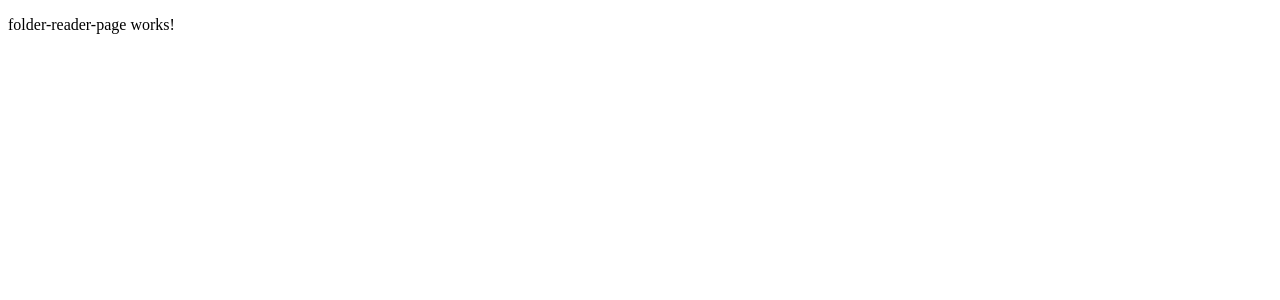
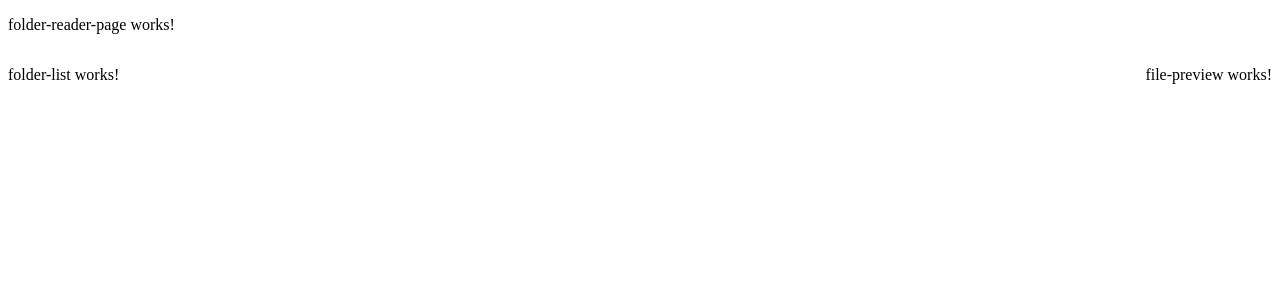
Before and after one commit to GitBrainsStudio/DocumentExplorer, an Angular app: page /folder-reader in a window 1280 px wide. Shown: the top 300 px of the page. Built offline with nearby package versions, Linux system fonts and the light colour scheme.

Commit message:
added base visual logic in folder-reader-page

```diff
--- a/src/app/file-preview/file-preview.component.ts
+++ b/src/app/file-preview/file-preview.component.ts
@@ -1,7 +1,7 @@
 import { Component, OnInit } from '@angular/core';
 
 @Component({
-  selector: 'app-file-preview',
+  selector: 'file-preview',
   templateUrl: './file-preview.component.html',
   styleUrls: ['./file-preview.component.css']
 })
--- a/src/app/folder-list/folder-list.component.ts
+++ b/src/app/folder-list/folder-list.component.ts
@@ -1,7 +1,7 @@
 import { Component, OnInit } from '@angular/core';
 
 @Component({
-  selector: 'app-folder-list',
+  selector: 'folder-list',
   templateUrl: './folder-list.component.html',
   styleUrls: ['./folder-list.component.css']
 })
--- a/src/app/folder-reader-page/folder-reader-page.component.html
+++ b/src/app/folder-reader-page/folder-reader-page.component.html
@@ -1 +1,22 @@
 <p>folder-reader-page works!</p>
+
+
+
+<div class="container">
+
+    <folder-list></folder-list>
+    <file-preview></file-preview>
+
+</div>
+
+
+
+<style>
+
+    .container
+    {
+        display: flex;
+        justify-content: space-between;
+    }
+
+</style>
```
